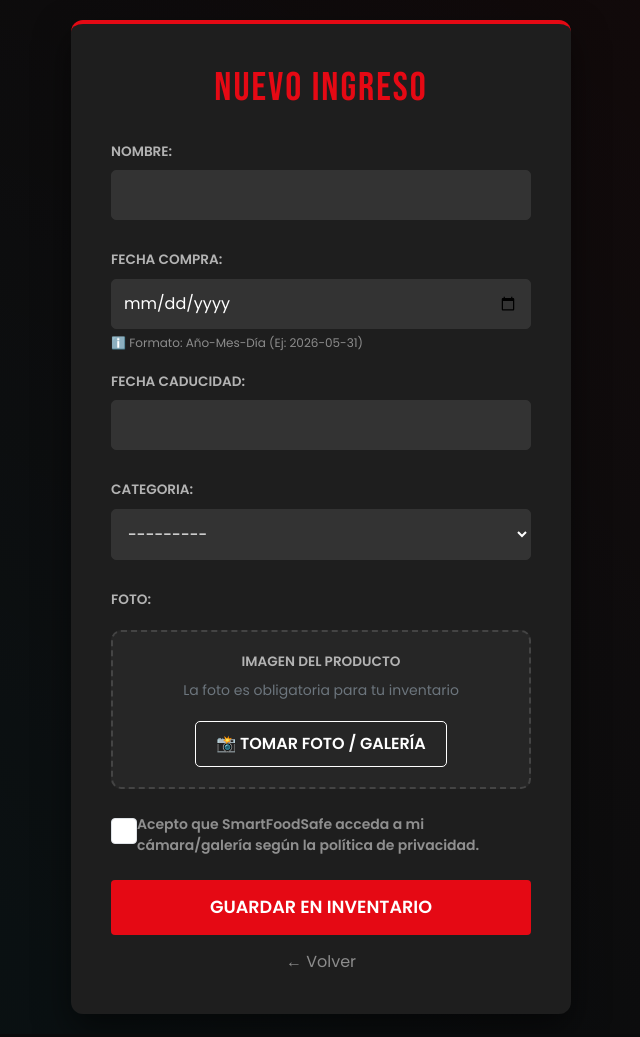
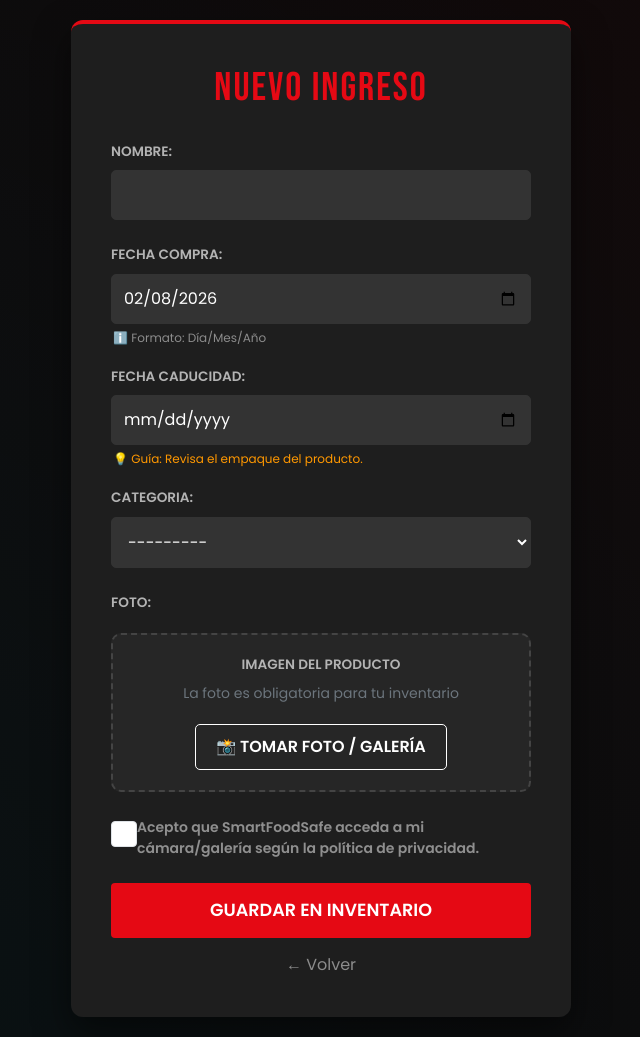
Before and after one commit to anamich2008-tech/smartfoodsafe, a Django app: page /alimentos/agregar/ in a window 1280 px wide. Shown: the whole page, without its empty margins (319-959 px from the left). Before the commit the page ends 1014 px from the top, so only its background shows below. Run offline with Django 5.2, Linux system fonts and the light colour scheme; a user stored in the database is signed in; data comes from the database, SQL or seed files in the repository; some libraries are stand-ins or nearby versions.

Commit message:
Pequeño ajuste en inventario

```diff
--- a/alimentos/templates/alimentos/agregar.html
+++ b/alimentos/templates/alimentos/agregar.html
@@ -50,8 +50,7 @@
             color: var(--primary-red);
         }
 
-        /* Estilo para los campos de Django */
-        form p { margin-bottom: 20px; }
+        form p { margin-bottom: 20px; position: relative; }
 
         form label {
             display: block;
@@ -69,17 +68,25 @@
             border: 1px solid #333;
             background-color: #333;
             color: white;
-            margin-bottom: 10px;
+            margin-bottom: 5px;
         }
 
-        /* SECCIÓN DE FOTO */
+        /* AYUDAS DE FECHA */
+        .help-text-date {
+            display: block;
+            color: #8c8c8c;
+            font-size: 0.75rem;
+            margin-bottom: 10px;
+            padding-left: 2px;
+        }
+
         .camera-section {
             background: #262626;
             border: 2px dashed #444;
             border-radius: 10px;
             padding: 20px;
             text-align: center;
-            margin-top: 10px;
+            margin-top: 20px;
             margin-bottom: 25px;
         }
 
@@ -109,7 +116,6 @@
             color: black;
         }
 
-        /* Ocultar input original de Django */
         input[type="file"] { display: none; }
 
         .btn-save {
@@ -129,14 +135,6 @@
             background-color: #f40612;
             transform: scale(1.02);
         }
-
-        .help-text {
-            color: #8c8c8c;
-            font-size: 0.75rem;
-            margin-top: -5px;
-            margin-bottom: 15px;
-            display: block;
-        }
     </style>
 </head>
 <body>
@@ -150,8 +148,6 @@
         <div class="form-fields">
             {{ form.as_p }}
         </div>
-
-        <small id="fechaAyuda" class="help-text">ℹ️ Formato: Año-Mes-Día (Ej: 2026-05-31)</small>
 
         <div class="camera-section">
             <label>Imagen del Producto</label>
@@ -174,28 +170,42 @@
         </div>
 
         <button type="submit" class="btn-save">Guardar en Inventario</button>
-        <a href="/" class="btn-back" style="display:block; text-align:center; color:#8c8c8c; text-decoration:none; margin-top:15px;">← Volver</a>
+        <a href="/" style="display:block; text-align:center; color:#8c8c8c; text-decoration:none; margin-top:15px;">← Volver</a>
     </form>
 </div>
 
 <script>
-    // 1. Convertir campo de fecha en calendario automáticamente
     document.addEventListener('DOMContentLoaded', function() {
-        const inputFecha = document.querySelector('input[name*="fecha"]') || document.querySelector('input[name*="caducidad"]');
-        if (inputFecha) {
-            inputFecha.type = 'date'; // Esto pone el calendario 📅
-            // Movemos el texto de ayuda justo debajo de la fecha
-            const ayuda = document.getElementById('fechaAyuda');
-            inputFecha.parentNode.insertBefore(ayuda, inputFecha.nextSibling);
-        }
+        // 1. Buscamos TODOS los inputs que tengan "fecha", "compra" o "vencimiento" en su nombre
+        const inputsFecha = document.querySelectorAll('input[name*="fecha"], input[name*="vencimiento"], input[name*="caducidad"], input[name*="compra"]');
 
-        // Hacemos que el input de archivo de Django sea el que usemos
+        inputsFecha.forEach(input => {
+            input.type = 'date'; // Activamos el calendario nativo
+
+            // Creamos la guía visual personalizada para cada uno
+            const ayuda = document.createElement('small');
+            ayuda.className = 'help-text-date';
+
+            if (input.name.includes('vencimiento') || input.name.includes('caducidad')) {
+                ayuda.innerHTML = '💡 Guía: Revisa el empaque del producto.';
+                ayuda.style.color = '#ff9800'; // Un naranja suave para que resalte
+            } else {
+                ayuda.innerHTML = 'ℹ️ Formato: Día/Mes/Año';
+            }
+
+            // Insertamos la ayuda justo debajo del input
+            input.parentNode.insertBefore(ayuda, input.nextSibling);
+
+            // Si es fecha de compra, ponemos la de hoy por defecto
+            if (input.name.includes('compra')) {
+                input.valueAsDate = new Date();
+            }
+        });
+
+        // 2. Lógica de la foto
         const inputFileReal = document.querySelector('input[type="file"]');
         if (inputFileReal) {
             inputFileReal.id = "inputFotoReal";
-            inputFileReal.required = true; // Foto obligatoria
-
-            // Si cambia (eligen foto), mostrar previsualización
             inputFileReal.addEventListener('change', function() {
                 const file = this.files[0];
                 if (file) {
@@ -213,11 +223,10 @@
         }
     });
 
-    // 2. Función para abrir la cámara con permiso previo
     function abrirOpcionesImagen() {
         Swal.fire({
             title: 'Acceso al dispositivo',
-            text: "Para registrar el alimento, necesitamos abrir tu cámara o galería. ¿Deseas continuar?",
+            text: "Para registrar el alimento, necesitamos abrir tu cámara o galería.",
             icon: 'info',
             showCancelButton: true,
             confirmButtonText: 'Sí, permitir',
--- a/alimentos/templates/alimentos/compras.html
+++ b/alimentos/templates/alimentos/compras.html
@@ -182,9 +182,9 @@
         document.addEventListener('DOMContentLoaded', function() {
             const horas = new Date().getHours();
             const saludo = document.getElementById('saludo-chef');
-            if(horas < 12) saludo.innerHTML = "¡BUEN DÍA, ES HORA DE COMPRAR! ☕";
-            else if(horas < 18) saludo.innerHTML = "¡BUENAS TARDES, ES HORA DE COMPRAR! 🍲";
-            else saludo.innerHTML = "¡BUENAS NOCHES, ES HORA DE COMPRAR! 🌙";
+            if(horas < 12) saludo.innerHTML = "¡BUEN DÍA, ES HORA DE COMPRAR! ☁️🛒";
+            else if(horas < 18) saludo.innerHTML = "¡BUENAS TARDES, ES HORA DE COMPRAR! ☀️🛒";
+            else saludo.innerHTML = "¡BUENAS NOCHES, ES HORA DE COMPRAR! 🛒🌙";
         });
 
         function confirmarEliminar(url, producto) {
```
